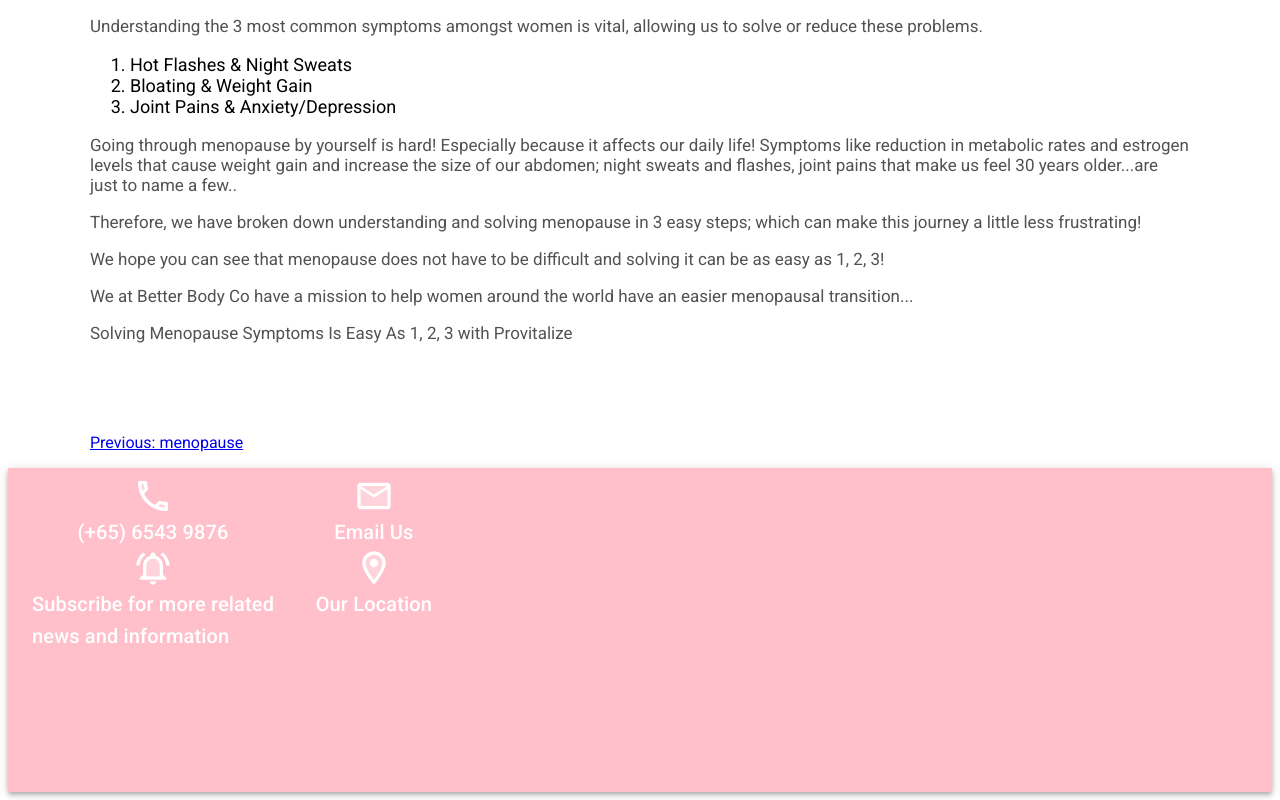
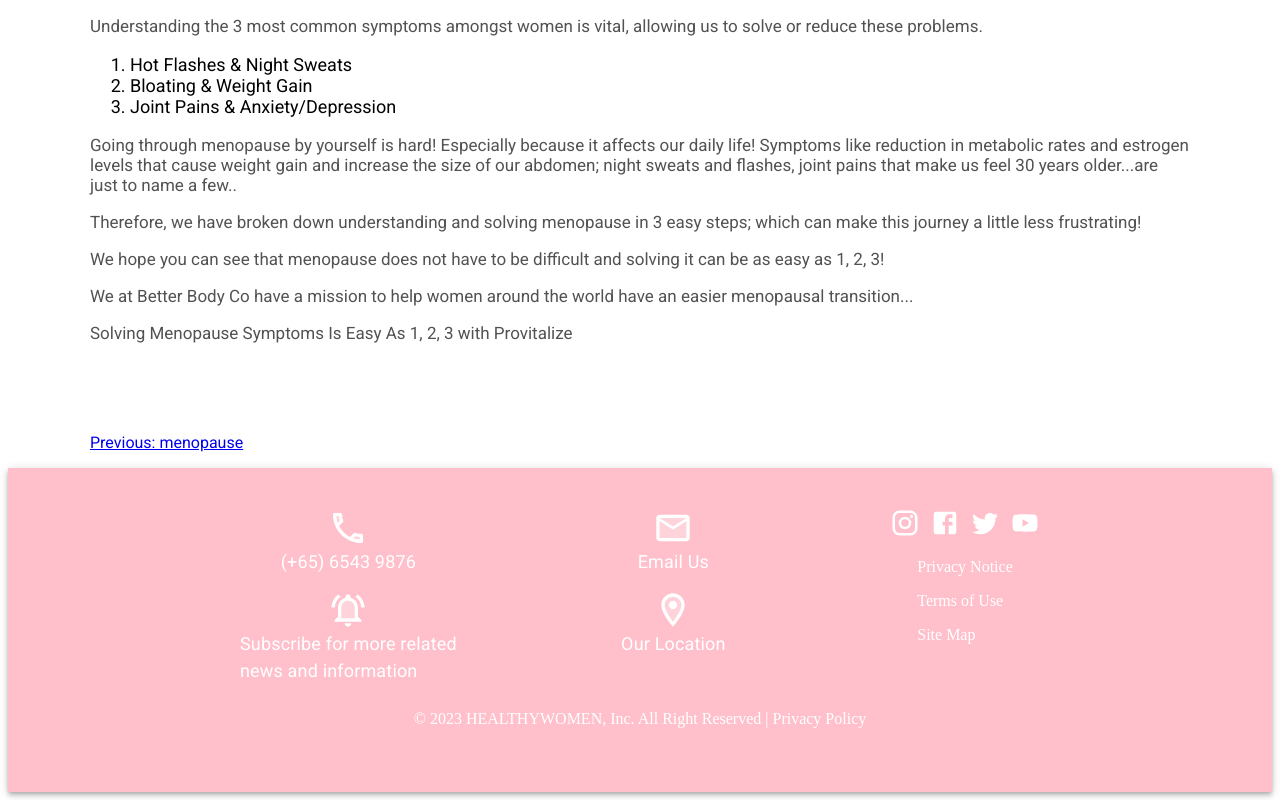
Before and after one commit to derekpoh/Blog-Article, a React (Vite) app: page /what-is-menopause/postmenopause in a window 1280 px wide. Shown: the part 1765-2565 px from the top of the page. Built offline with nearby package versions, Linux system fonts and the light colour scheme.

Commit message:
Update BottomPage.jsx

```diff
--- a/src/components/BottomPage/BottomPage.jsx
+++ b/src/components/BottomPage/BottomPage.jsx
@@ -1,4 +1,5 @@
 import * as React from 'react';
+import { useMediaQuery } from "@mui/material";
 import { styled } from '@mui/material/styles';
 import AppBar from '@mui/material/AppBar';
 import Box from '@mui/material/Box';
@@ -8,20 +9,29 @@ import LocalPhoneTwoToneIcon from '@mui/icons-material/LocalPhoneTwoTone';
 import EmailTwoToneIcon from '@mui/icons-material/EmailTwoTone';
 import NotificationsActiveTwoToneIcon from '@mui/icons-material/NotificationsActiveTwoTone';
 import LocationOnTwoToneIcon from '@mui/icons-material/LocationOnTwoTone';
+import FacebookIcon from '@mui/icons-material/Facebook';
+import InstagramIcon from '@mui/icons-material/Instagram';
+import TwitterIcon from '@mui/icons-material/Twitter';
+import YouTubeIcon from '@mui/icons-material/YouTube';
+
 
 
 const StyledToolbar = styled(Toolbar)(({ theme }) => ({
-    alignItems: 'flex-start',
+    display: 'flex',
+    alignItems: 'center',
+    justifyContent: 'center',
     paddingTop: theme.spacing(1),
     paddingBottom: theme.spacing(2),
     '@media all': {
       minHeight: 300,
-      maxWidth: 1000,
+      maxWidth: 5000,
+      overflowX: 'hidden',
     },
   }));
 
 
 const BottomPage = () => {
+const isMobile = useMediaQuery("(max-width:600px)");
 
   return (
     <Box sx={{ flexGrow: 1 }}>
@@ -30,8 +40,16 @@ const BottomPage = () => {
             <div
             style={{
                 display:'flex',
+                alignItems: 'center',
+                flexDirection: 'column'
+            }}>
+
+            <div
+            style={{
+                display:'flex',
                 justifyContent:'space-between',
-                width: '400px'
+                width: '800px',
+                flexDirection: isMobile ? "column" : "",
             }}
             >
 
@@ -46,10 +64,13 @@ const BottomPage = () => {
                     display: 'flex',
                     flexDirection:'column',
                     alignItems: 'center' }}>
-                    <LocalPhoneTwoToneIcon sx={{ fontSize: 40 }} />
+                    <LocalPhoneTwoToneIcon
+                    sx={{ fontSize: 40,
+                        paddingTop: isMobile ? '15px' : "",
+                        }} />
                     <Typography
-                    variant="h6"
-                    noWrap>
+                    fontSize={18}
+                    >
                         (+65) 6543 9876
                         </Typography>
                         </div>
@@ -59,14 +80,16 @@ const BottomPage = () => {
                     display: 'flex',
                     flexDirection:'column',
                     alignItems: 'center' }}>
-                    <NotificationsActiveTwoToneIcon sx={{ fontSize: 40 }} />
+                    <NotificationsActiveTwoToneIcon
+                    sx={{
+                        fontSize: 40,
+                        paddingTop: '15px',
+                        }} />
                     <Typography
-                    variant="h6"
-                    noWrap
-                    sx={{
-                        alignSelf: 'center',
-                    }}
-                >
+                    style={{
+                        fontSize: '18px',
+                      }}
+                    >
                     Subscribe for more related <br/> news and information
                 </Typography>
                 </div>
@@ -84,14 +107,13 @@ const BottomPage = () => {
                 display: 'flex',
                 flexDirection:'column',
                 alignItems: 'center' }}>
-                <EmailTwoToneIcon sx={{ fontSize: 40 }} />
+                <EmailTwoToneIcon
+                sx={{ fontSize: 40,
+                paddingTop: isMobile ? '15px' : "",
+                }} />
             <Typography
-                variant="h6"
-                noWrap
-                sx={{
-
-                }}
-            >
+                fontSize={18}
+                >
                 Email Us
             </Typography>
             </div>
@@ -101,21 +123,51 @@ const BottomPage = () => {
                     display: 'flex',
                     flexDirection:'column',
                     alignItems: 'center' }}>
-                    <LocationOnTwoToneIcon sx={{ fontSize: 40 }} />
+                    <LocationOnTwoToneIcon
+                    sx={{
+                        fontSize: 40,
+                        paddingTop: '15px',
+                        }} />
                     <Typography
-                    variant="h6"
-                    noWrap
-                    sx={{
-
-                    }}
-                >
+                    fontSize={18}
+                    >
                     Our Location
                 </Typography>
                 </div>
                 </div>
 
+                <div
+                style={{
+                display: 'flex',
+                flexDirection:'column',
+                alignItems: 'center',
+                paddingTop: isMobile ? '15px' : "", }}>
+                <div>
+                <InstagramIcon sx={{ fontSize: 30 }}/>
+                <FacebookIcon sx={{ fontSize: 30, paddingLeft:'10px' }}/>
+                <TwitterIcon sx={{ fontSize: 30, paddingLeft:'10px' }}/>
+                <YouTubeIcon sx={{ fontSize: 30, paddingLeft:'10px' }}/>
+                </div>
+
+                <div>
+                    <p>Privacy Notice</p>
+                    <p>Terms of Use</p>
+                    <p>Site Map</p>
+                </div>
+                </div>
+
             </div>
 
+            <div
+            style={{
+                paddingTop: '10px'
+            }}>
+                <p>
+                © 2023 HEALTHYWOMEN, Inc. All Right Reserved | {isMobile ? <br/> : null} Privacy Policy
+                </p>
+            </div>
+
+            </div>
         </StyledToolbar>
       </AppBar>
     </Box>
```
